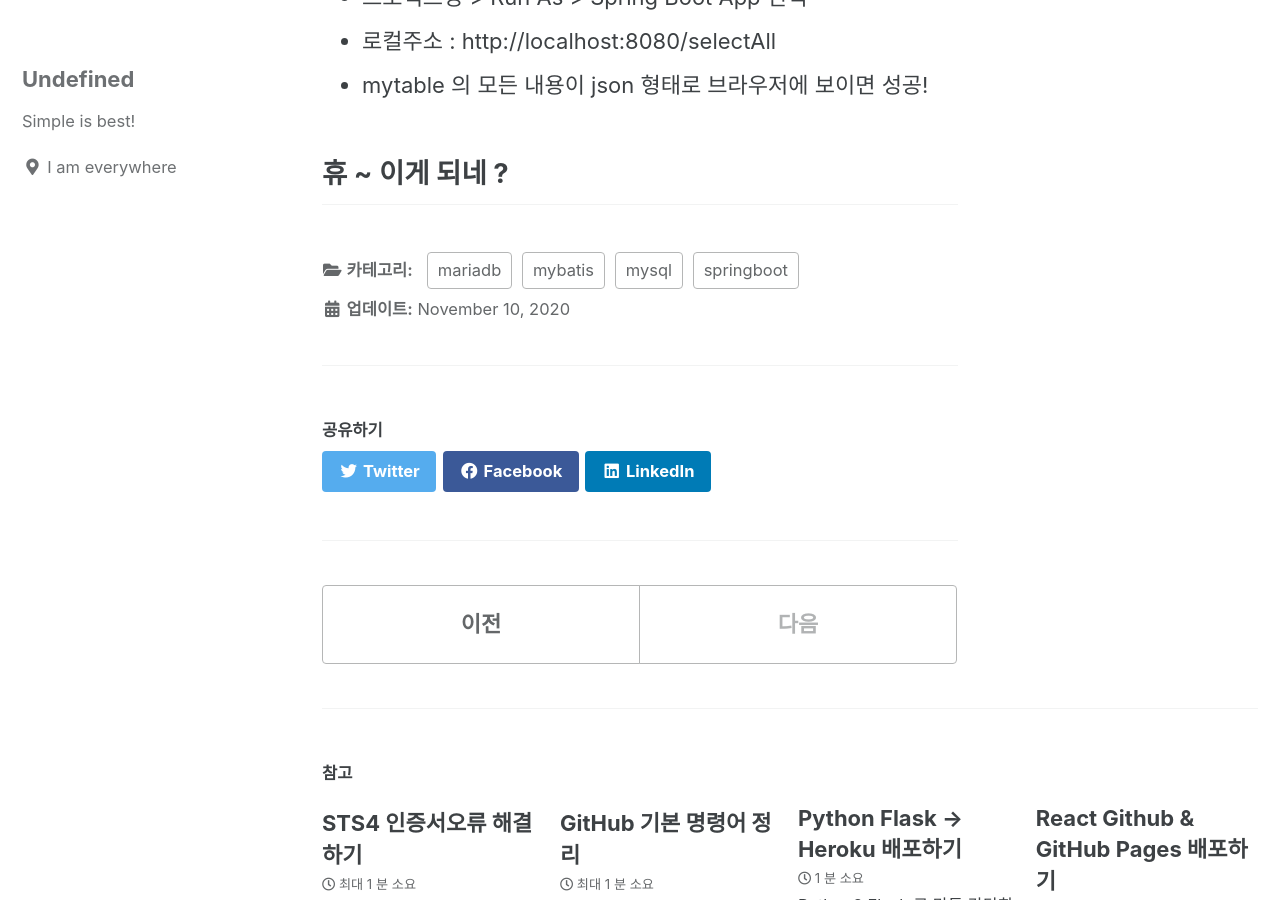
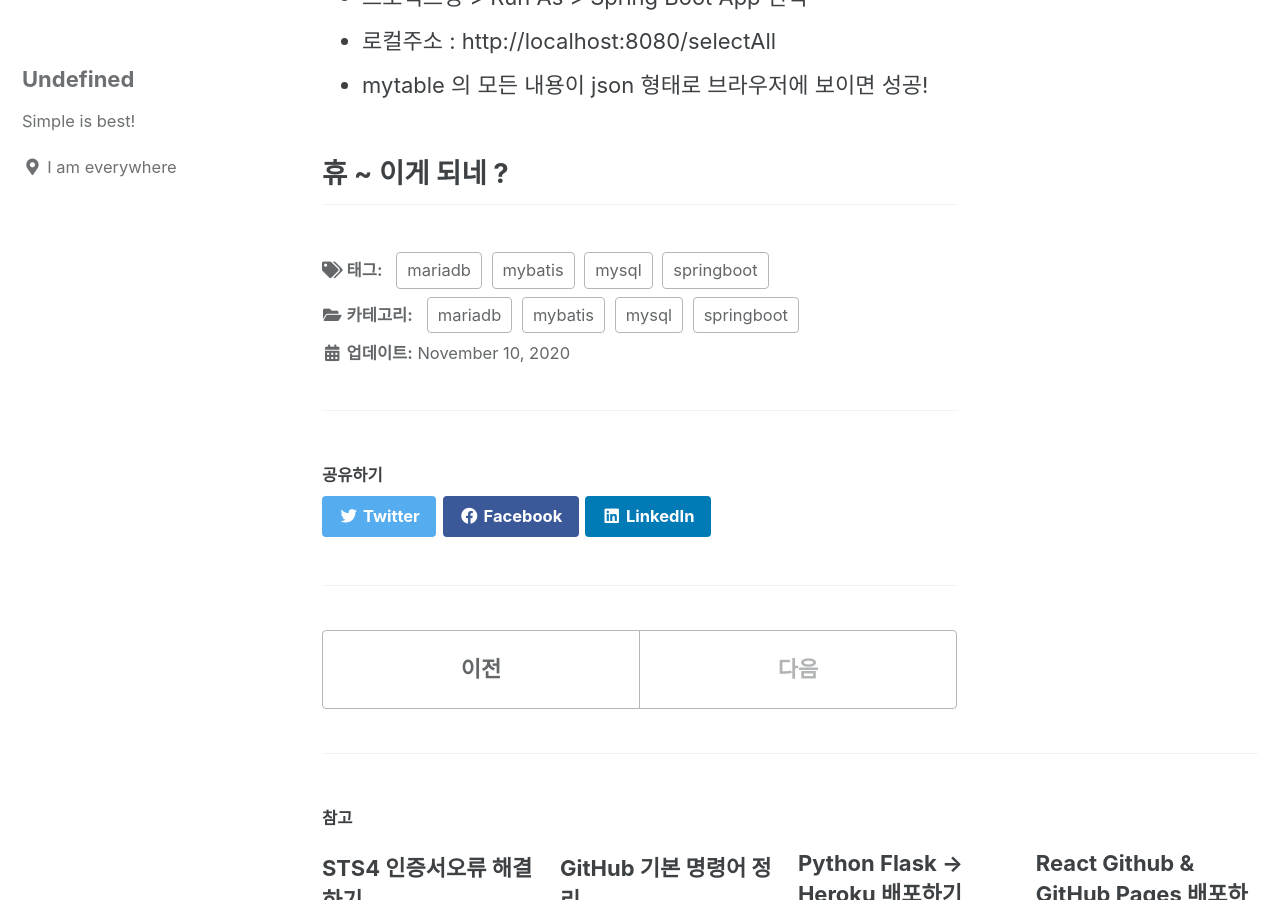
Before and after one commit to Jn22L/jn22l.github.io, a Jekyll site: the page built from _posts/2020-11-10-STS-mybatis-mysql설정.md, in a window 1280 px wide and 900 px high, scrolled down 5646 px. Built offline with Jekyll 4.4.1, drawn with Linux system fonts in a browser that asks for light colours; cached includes are drawn as plain includes.

Commit message:
Update 2020-11-10-STS-mybatis-mysql설정.md

```diff
--- a/_posts/2020-11-10-STS-mybatis-mysql설정.md
+++ b/_posts/2020-11-10-STS-mybatis-mysql설정.md
@@ -2,6 +2,7 @@
 title: "springboot mybatis mysql 최소설정으로 끝내기"
 date: 2020-11-10 17:47:00 -0600
 categories: springboot mybatis mysql mariadb
+tags: springboot mybatis mysql mariadb
 ---
 springboot mybatis mysql 최소설정으로 끝내기
 
```
